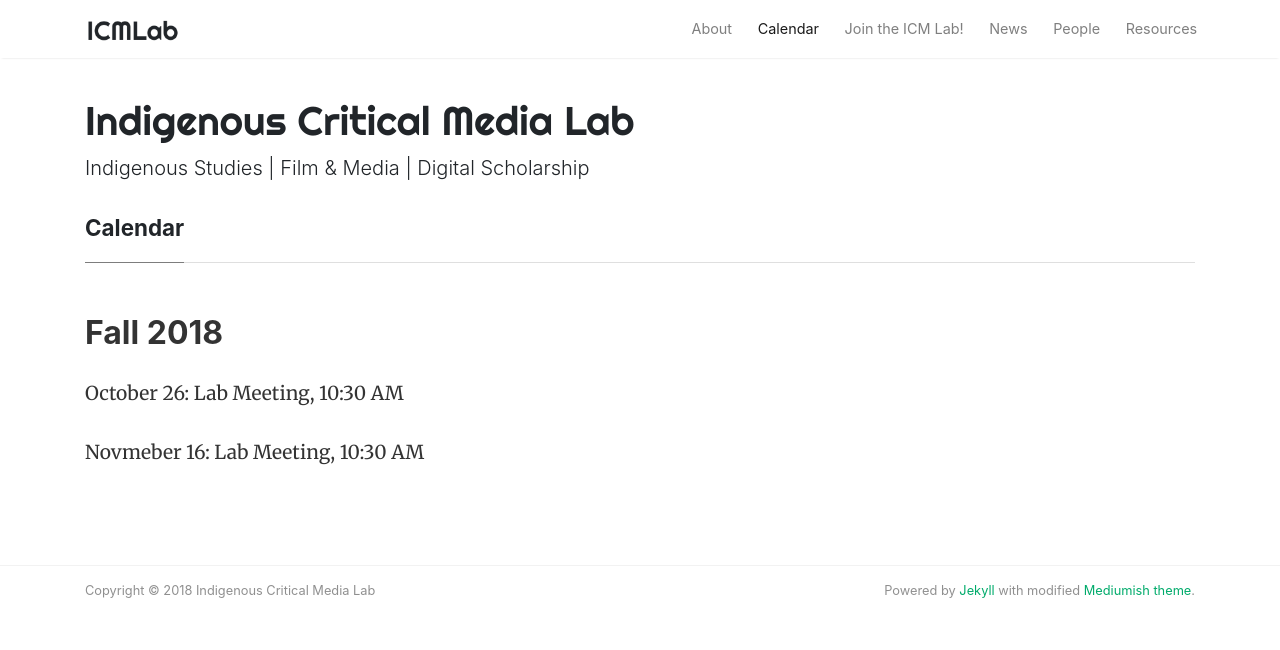
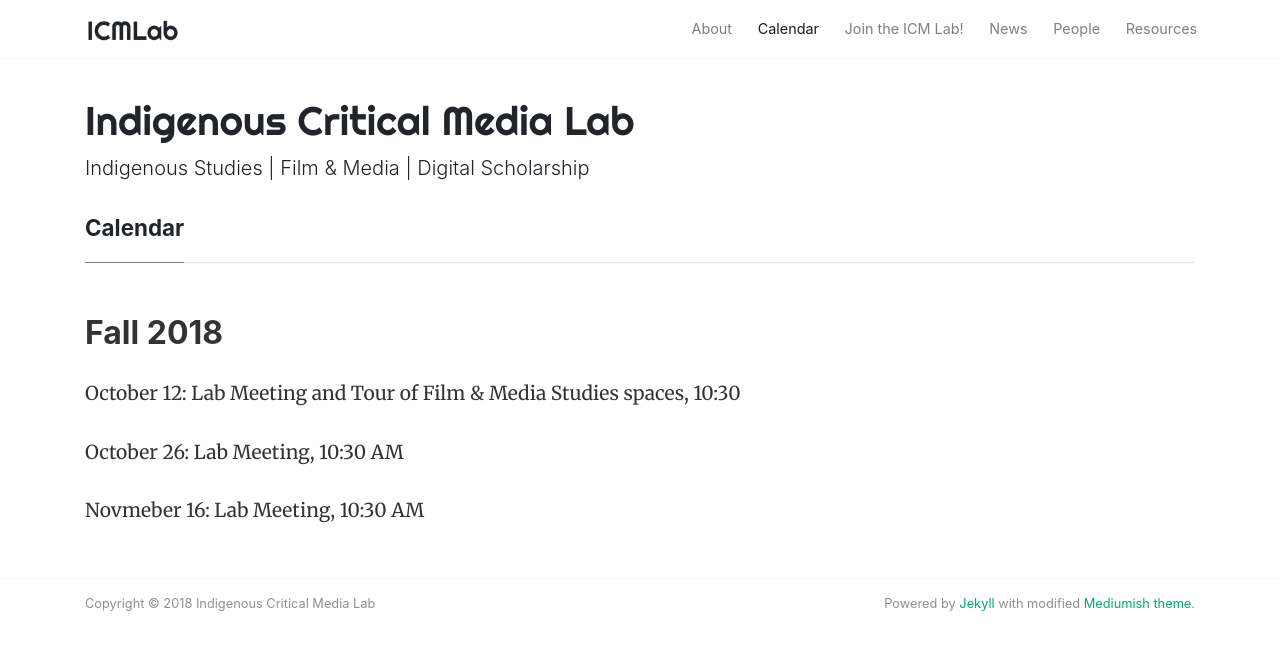
Before and after one commit to idrhku/icmlab, a Jekyll site: the page built from _pages/calendar.md, in a window 1280 px wide. Shown: the top 650 px of the page. Built offline with Jekyll 4.4.1, drawn with Linux system fonts in a browser that asks for light colours; nearby versions of some CDN libraries; comment, search, counter and statistics services are not loaded.

Commit message:
added Fall 2018 meeting dates

```diff
--- a/_pages/calendar.md
+++ b/_pages/calendar.md
@@ -7,6 +7,8 @@ published: true
 
 ## Fall 2018
 
+October 12: Lab Meeting and Tour of Film & Media Studies spaces, 10:30
+
 October 26: Lab Meeting, 10:30 AM
 
 Novmeber 16: Lab Meeting, 10:30 AM
```
